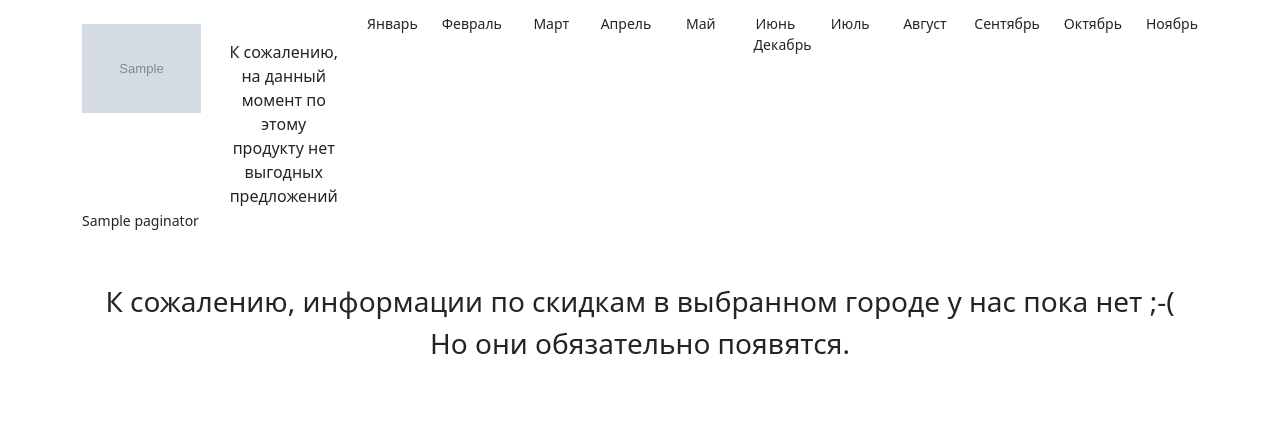
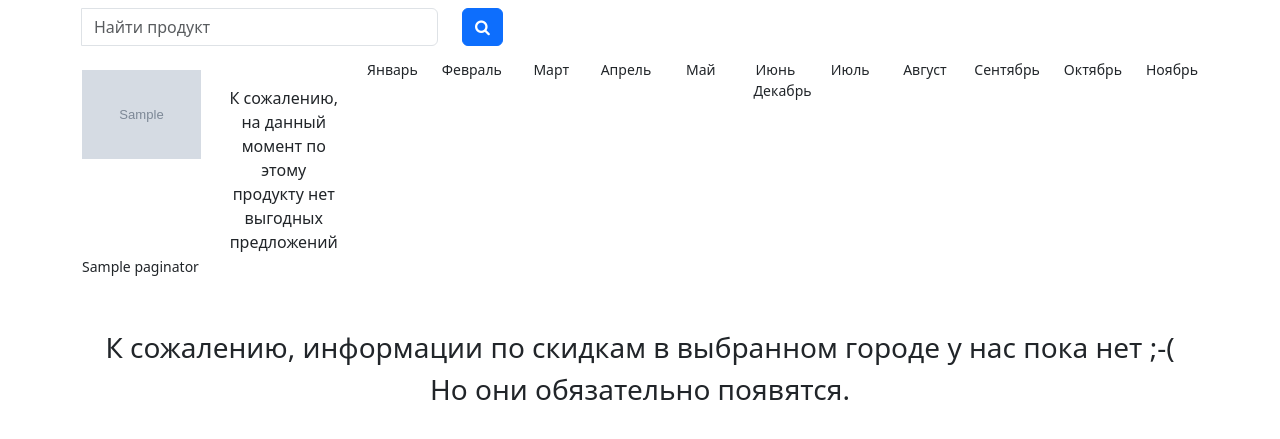
Before and after one commit to Bandic00tt/discount, a Symfony app: template templates/product/index.html.twig in a window 1280 px wide. Shown: the part 66-505 px from the top of the page. Run offline with Twig, Linux system fonts and the light colour scheme; the template is opened without the code that fills it: most values are stand-ins (such as "Sample title", 1, 10 or a date in 2020); grey boxes marked "Sample" are stand-in pictures; some libraries are stand-ins or nearby versions.

Commit message:
quick search form on the index page

```diff
--- a/templates/base.html.twig
+++ b/templates/base.html.twig
@@ -37,16 +37,6 @@
                 </div>
             </nav>
         </div>
-        <div class="container mt-2 mb-2">
-            <a href="#"
-               class="select-city"
-               title="Выбрать город"
-               data-bs-toggle="modal"
-               data-bs-target="#selectCityModal"
-            >
-                <!-- Ajax loading -->
-            </a>
-        </div>
         <main class="container">
             {% block body %}{% endblock %}
         </main>
--- a/templates/product/index.html.twig
+++ b/templates/product/index.html.twig
@@ -1,7 +1,42 @@
 {% extends 'base.html.twig' %}
 
 {% block body %}
-    <div class="products">
+    <div class="row mt-2">
+        <div class="col-6">
+            <div class="search-form">
+                <form action="{{ path('app_index') }}" method="get" class="row">
+                    <div class="col-8">
+                        <div class="input-group">
+                            <label for="search-query" class="visually-hidden"></label>
+                            <input type="text"
+                                   name="q"
+                                   class="form-control"
+                                   id="search-query"
+                                   placeholder="Найти продукт"
+                                   value="{{ app.request.query.get('q') }}"
+                            >
+                        </div>
+                    </div>
+                    <div class="col-4">
+                        <button type="submit" class="btn btn-primary">
+                            <i class="fa fa-search"></i>
+                        </button>
+                    </div>
+                </form>
+            </div>
+        </div>
+        <div class="col-6 text-end">
+            <a href="#"
+               class="select-city"
+               title="Выбрать город"
+               data-bs-toggle="modal"
+               data-bs-target="#selectCityModal"
+            >
+                <!-- Ajax loading -->
+            </a>
+        </div>
+    </div>
+    <div class="products mt-2">
         {% for product in paginator %}
             {% set productDiscountYears = discountYears[product.productId]|default([]) %}
             <div class="product-block mb-5">
@@ -64,9 +99,14 @@
         <div class="products-pagination">
             <ul class="list-group list-group-horizontal">
                 {% for page in 1..pages %}
-                    <li class="list-group-item {{ page == app.request.query.get('page') ? 'bg-primary' : '' }}">
-                        <a href="{{ path('app_index', {'page': page}) }}"
-                           class="product-page {{ page == app.request.query.get('page') ? 'active-page' : '' }}"
+                    {% set pageRouteParams = {'page': page} %}
+                    {% if app.request.query.get('q') %}
+                        {% set pageRouteParams = pageRouteParams|merge({'q': app.request.query.get('q')}) %}
+                    {% endif %}
+
+                    <li class="list-group-item {{ page == currentPage ? 'bg-primary' : '' }}">
+                        <a href="{{ path('app_index', pageRouteParams) }}"
+                           class="product-page {{ page == currentPage ? 'active-page' : '' }}"
                         >
                             {{ page }}
                         </a>
```
Also changed, not shown: src/Controller/ProductController.php (+8 -4 lines), src/Service/DiscountHelper.php (+29 -12 lines).
